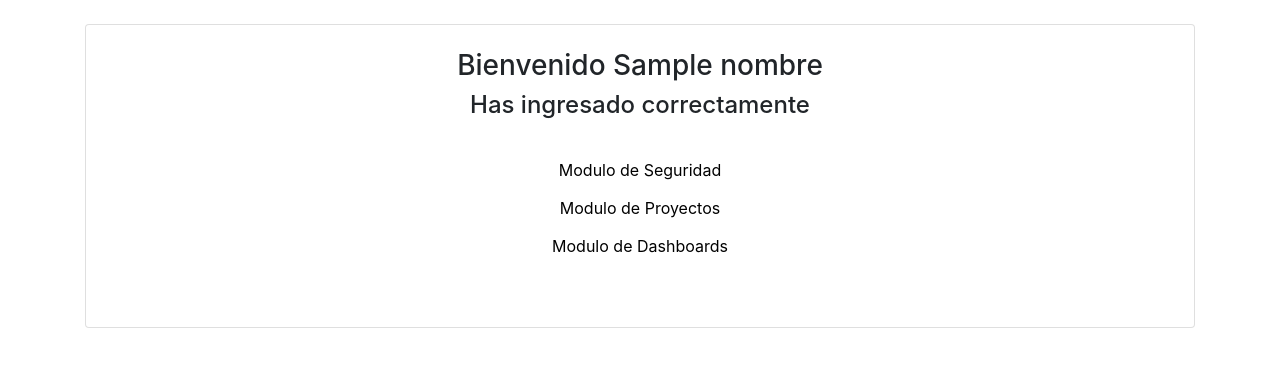
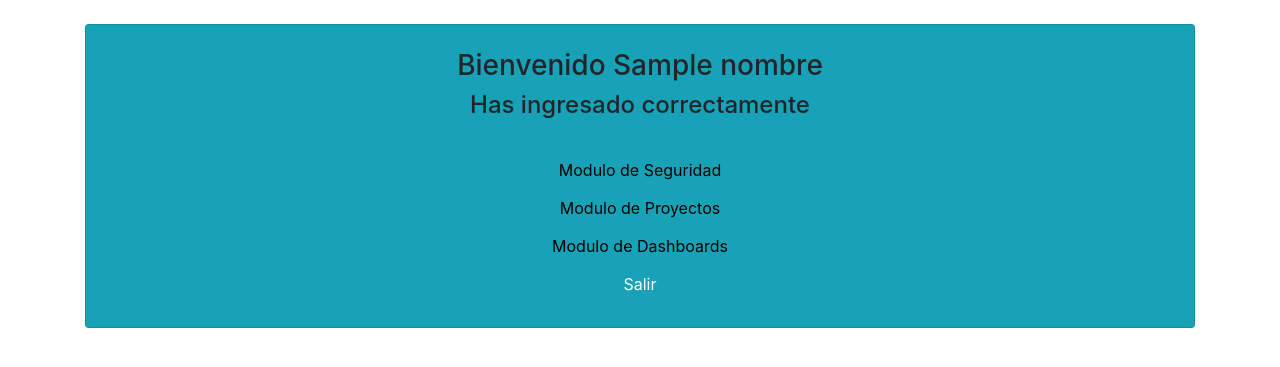
Before and after one commit to joaquingavilan/is2grupo7, a Django app: template ings2/templates/login/index.html in a window 1280 px wide. Shown: the top 367 px of the page. Run offline with Django 4.2, Linux system fonts and the light colour scheme; a user stored in the database is signed in; the template is opened without the code that fills it: most values are stand-ins (such as "Sample title", 1, 10 or a date in 2020); some libraries are stand-ins or nearby versions.

Commit message:
Ajuste de color en pantalla principal

```diff
--- a/ings2/templates/login/index.html
+++ b/ings2/templates/login/index.html
@@ -14,8 +14,8 @@
 
     {% if user.is_authenticated %}
     <div class="container py-4">
-      <div class="card container py-4"  align="center">
-      <h3>Bienvenido {{nombre}}</h3>
+      <div class="card container py-4 bg-info"  align="center">
+      <h3> Bienvenido {{nombre}}</h3>
       <h4>Has ingresado correctamente</h4> <br>
       <button type="submit" class="btn waves-effect waves btn-large"><a style="color:black;" href="seguridad">Modulo de Seguridad</a> </button>
       <button type="submit" class="btn waves-effect waves btn-large"><a style="color:black;" href="gestion_proyectos">Modulo de Proyectos</a> </button>
```
Also changed, not shown: ings2/db.sqlite3.
